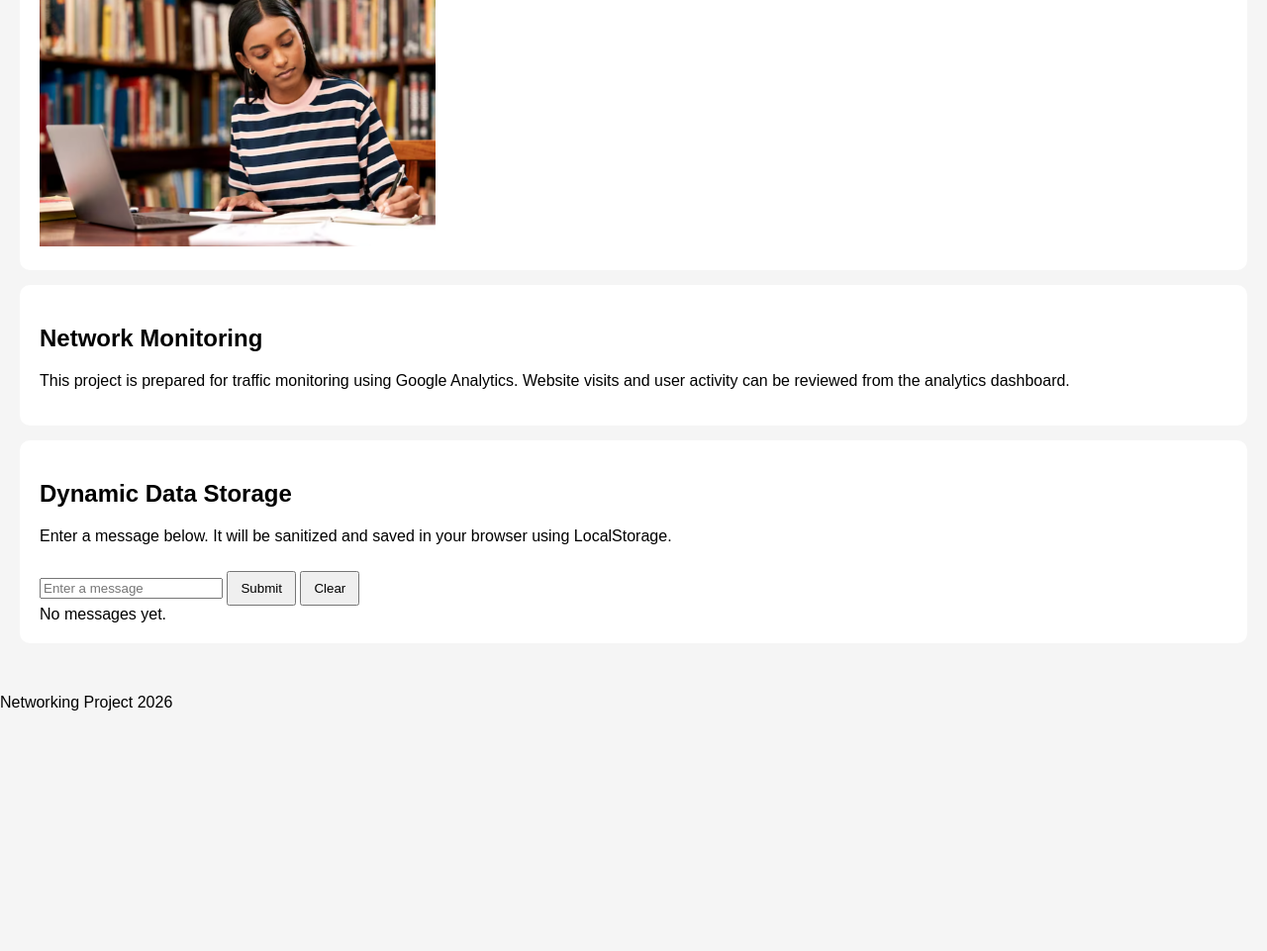
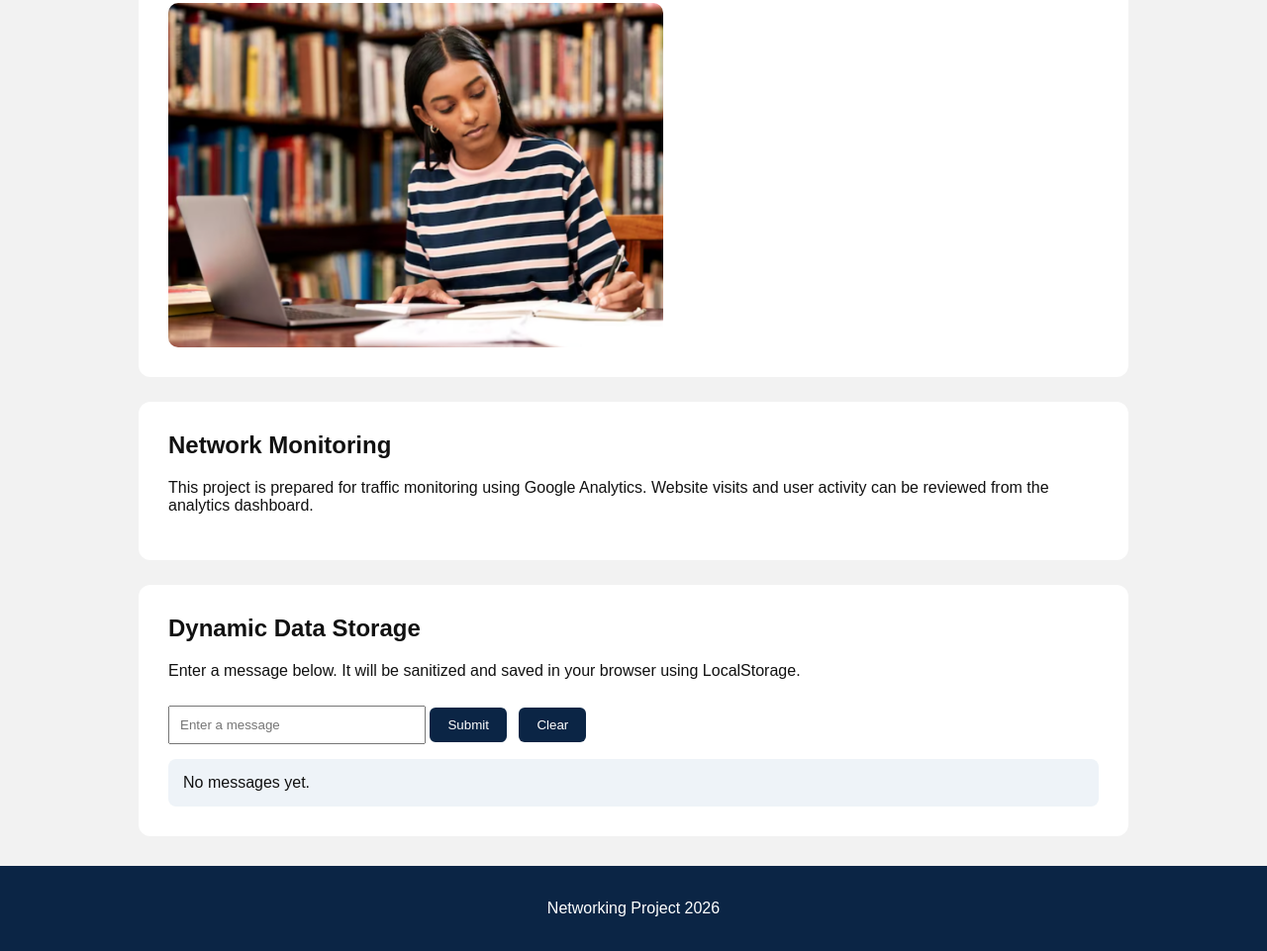
Before and after one commit to ZiyaQureshi/networking-project2, a plain HTML site: page index.html in a window 1280 px wide. Shown: the part 855-1816 px from the top of the page at 99% size. Before the commit the page ends 1590 px from the top, so only its background shows below. Drawn offline with nearby package versions, Linux system fonts and the light colour scheme.

Commit message:
Update style.css

```diff
--- a/style.css
+++ b/style.css
@@ -1,46 +1,100 @@
+* {
+  box-sizing: border-box;
+}
+
 body {
-  font-family: Arial;
+  font-family: Arial, sans-serif;
   margin: 0;
-  background: #f5f5f5;
+  background: #f2f2f2;
+  color: #111;
 }
 
 header {
   background: #0b2545;
   color: white;
-  padding: 30px;
+  padding: 45px 20px;
   text-align: center;
 }
 
+header h1 {
+  margin: 0;
+  font-size: 42px;
+}
+
+header p {
+  font-size: 20px;
+}
+
 nav {
-  background: #133b5c;
+  background: #17476b;
   text-align: center;
-  padding: 10px;
+  padding: 15px;
 }
 
 nav a {
   color: white;
-  margin: 10px;
+  margin: 0 18px;
   text-decoration: none;
+  font-weight: bold;
 }
 
 main {
-  padding: 20px;
+  width: 90%;
+  max-width: 1000px;
+  margin: 30px auto;
 }
 
 .card {
   background: white;
-  padding: 20px;
-  margin: 15px 0;
-  border-radius: 10px;
+  padding: 30px;
+  margin-bottom: 25px;
+  border-radius: 12px;
+}
+
+h2 {
+  margin-top: 0;
 }
 
 button {
+  padding: 10px 18px;
   margin-top: 10px;
-  padding: 8px 12px;
+  margin-right: 8px;
+  cursor: pointer;
+  border: none;
+  background: #0b2545;
+  color: white;
+  border-radius: 6px;
+}
+
+button:hover {
+  background: #17476b;
+}
+
+input {
+  padding: 10px;
+  width: 260px;
+  max-width: 100%;
+  margin-top: 10px;
+}
+
+#output {
+  margin-top: 15px;
+  background: #eef3f8;
+  padding: 15px;
+  border-radius: 8px;
 }
 
 img {
   width: 100%;
-  max-width: 400px;
-  margin-top: 10px;
+  max-width: 500px;
+  display: block;
+  margin-top: 15px;
+  border-radius: 10px;
 }
+
+footer {
+  background: #0b2545;
+  color: white;
+  text-align: center;
+  padding: 18px;
+}
```
